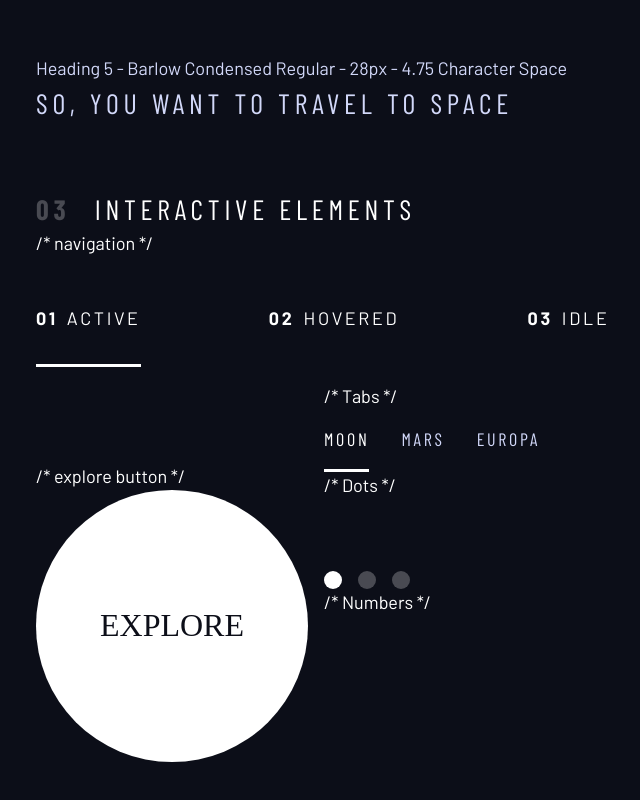
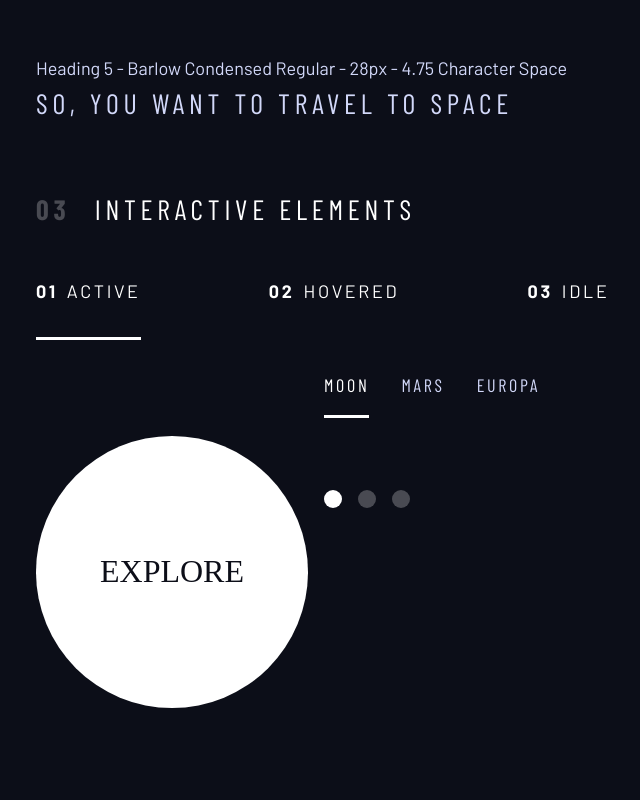
Before and after one commit to tkchan212/space-tourism-react, a React (Vite) app: page /design-system in a window 1280 px wide. Shown: the part 1205-2005 px from the top of the page, without its empty margins (0-640 px from the left). Built offline with nearby package versions, Linux system fonts and the light colour scheme; a web font is replaced by a local one.

Commit message:
route the app and rewrite design system

```diff
--- a/package.json
+++ b/package.json
@@ -11,7 +11,8 @@
   },
   "dependencies": {
     "react": "^18.2.0",
-    "react-dom": "^18.2.0"
+    "react-dom": "^18.2.0",
+    "react-router-dom": "^6.20.1"
   },
   "devDependencies": {
     "@types/react": "^18.2.37",
--- a/src/App.tsx
+++ b/src/App.tsx
@@ -1,28 +1,10 @@
 import { useState } from 'react'
 import './index.css'
-import DesignSystem from './DesignSystem'
+import Router from './routes'
 
 function App() {
-/*
-  return (
-    <>
 
-    00 Home
-    01 Destination
-    02 Crew
-    03 Technology
-
-    So, you want to travel to
-    Space
-    Let’s face it; if you want to go to space, you might as well genuinely go to
-    outer space and not hover kind of on the edge of it. Well sit back, and relax
-    because we’ll give you a truly out of this world experience!
-
-    Explore
-
-    </>
-  ) */
-  return <DesignSystem />
+  return <Router />
 }
 
 export default App
--- a/src/DesignSystem.tsx
+++ b/src/DesignSystem.tsx
@@ -1,5 +1,98 @@
-import { useState } from 'react'
+import { FC } from 'react';
 import './index.css'
+
+const Typography = ({ variant, children }) => {
+  let className = '';
+
+  switch (variant) {
+    case 'h1':
+      className = 'fs-900 ff-serif uppercase';
+      break;
+    case 'h2':
+      className = 'fs-800 ff-serif uppercase';
+      break;
+    case 'h3':
+      className = 'fs-700 ff-serif uppercase';
+      break;
+    case 'h4':
+      className = 'fs-600 ff-serif uppercase';
+      break;
+    case 'h5':
+      className = 'text-accent fs-500 ff-sans-cond uppercase letter-spacing-1';
+      break;
+    case 'subheading1':
+      className = 'fs-500 ff-serif uppercase';
+      break;
+    case 'subheading2':
+      className = 'fs-200 uppercase ff-sans-cond letter-spacing-3';
+      break;
+    case 'navText':
+      className = 'fs-300 uppercase ff-sans-cond letter-spacing-2';
+      break;
+    default:
+      className = '';
+  }
+
+  return <p className={className}>{children}</p>;
+}
+type NavigationItem = {
+    number: string;
+    text: string;
+}
+type NavigationProps = {
+    items: NavigationItem[];
+    activeItem: string;
+}
+const Navigation: FC<NavigationProps> = ({ items, activeItem })  => (
+    <div>
+        <nav>
+            <ul className="primary-navigation underline-indicators flex">
+                {items.map((item, index) => (
+                    <li key={index} className={item.number === activeItem ? 'active' : ''}>
+                        <a className="uppercase text-white letter-spacing-2" href="#">
+                            <span>{item.number}</span>
+                            {item.text}
+                        </a>
+                    </li>
+                ))}
+            </ul>
+        </nav>
+    </div>
+)
+type TabProps = {
+    items: {
+        label: string,
+        value: string,
+    }[],
+    activeItem: string,
+}
+const Tabs: FC<TabProps> = ({ items, activeItem })  => (
+    <div className="tab-list underline-indicators flex">
+        {items.map(item => (
+            <button
+                key={item.value}
+                aria-selected={`${item.value === activeItem}`}
+                className="uppercase ff-sans-cond text-accent bg-dark letter-spacing-2"
+            >
+                {item.label}
+            </button>
+        ))}
+    </div>
+)
+
+const Dots = ({ length, activeItem }) => (
+    <div className="dot-indicators flex">
+        {Array.from({ length }).map((_, index) => (
+            <button key={index} aria-selected={`${index === activeItem}`}>
+                <span className="sr-only">Slide title</span>
+            </button>
+        ))}
+    </div>
+)
+
+const ExploreButton = () => (
+    <a href="#" className="large-button uppercase ff-serif fs-600 text-dark bg-white">Explore</a>
+)
 
 function DesignSystem() {
 
@@ -41,23 +134,23 @@ function DesignSystem() {
                     <div className="flow flow-space-4em" style={{ flexBasis: "100%"}}>
                         <div>
                             <p className="text-accent">Heading 1 - Bellefair Regular - 150px</p>
-                            <p className="fs-900 ff-serif uppercase">Earth</p>
+                            <Typography variant="h1">Earth</Typography>
                         </div>
                         <div>
                             <p className="text-accent">Heading 2 - Bellefair Regular - 100px</p>
-                            <p className="fs-800 ff-serif uppercase">Venus</p>
+                            <Typography variant="h2">Venus</Typography>
                         </div>
                         <div>
                             <p className="text-accent">Heading 3 - Bellefair Regular - 56px</p>
-                            <p className="fs-700 ff-serif uppercase">Jupiter & Saturn</p>
+                            <Typography variant="h3">Jupiter & Saturn</Typography>
                         </div>
                         <div>
                             <p className="text-accent">Heading 4 - Bellefair Regular - 32px</p>
-                            <p className="fs-600 ff-serif uppercase">Uranus, Neptune, & Pluto</p>
+                            <Typography variant="h4">Uranus, Neptune, & Pluto</Typography>
                         </div>
                         <div>
                             <p className="text-accent">Heading 5 - Barlow Condensed Regular - 28px - 4.75 Character Space</p>
-                            <p className="text-accent fs-500 ff-sans-cond uppercase letter-spacing-1">So, you want to travel to space</p>
+                            <Typography variant="h5">So, you want to travel to space</Typography>
                         </div>
 
                     </div>
@@ -65,15 +158,15 @@ function DesignSystem() {
                     <div className="flow flow-space-4em" style={{ flexBasis: "100%"}}>
                         <div>
                             <p className="text-accent">Subheading 1 - Bellefair Regular - 28px</p>
-                            <p className="fs-500 ff-serif uppercase">384,400 km</p>
+                            <Typography variant="subheading1">384,400 km</Typography>
                         </div>
                         <div>
                             <p className="text-accent">Subheading 2 - Barlow Condensed Regular - 14px - 2.35 Character Space</p>
-                            <p className="fs-200 uppercase ff-sans-cond letter-spacing-3">Avg. Distance</p>
+                            <Typography variant="subheading2">Avg. Distance</Typography>
                         </div>
                         <div>
                             <p className="text-accent">Nav Text - Barlow Condensed Regular - 16px - 2.7 Character Space</p>
-                            <p className="fs-300 uppercase ff-sans-cond letter-spacing-2">Europa</p>
+                            <Typography variant="navText">Europa</Typography>
                         </div>
                         <div>
                             <p className="text-accent">Body Text</p>
@@ -86,45 +179,34 @@ function DesignSystem() {
             <section className="flow" id="interactive-elements">
                 <h2 className="numbered-title"><span>03</span> Interactive elements</h2>
 
-                /*  navigation */
-                <div>
-                    <nav>
-                        <ul className="primary-navigation underline-indicators flex">
-                            <li className="active"><a className="uppercase text-white letter-spacing-2" href="#"><span>01</span>Active</a></li>
-                            <li><a className="uppercase text-white letter-spacing-2" href="#"><span>02</span>Hovered</a></li>
-                            <li><a className="uppercase text-white letter-spacing-2" href="#"><span>03</span>Idle</a></li>
-                        </ul>
-                    </nav>
-                </div>
+                {/*  navigation */}
+                <Navigation items={[
+                        { number: '01', text: 'Active' },
+                        { number: '02', text: 'Hovered' },
+                        { number: '03', text: 'Idle' },
+                    ]} activeItem="01" />
 
                 <div className="flex">
                     <div style={{ marginTop: "5rem" }}>
-                        /*  explore button */
-                        <a href="#" className="large-button uppercase ff-serif fs-600 text-dark bg-white">Explore</a>
+                        {/*  explore button */}
+                        <ExploreButton />
                     </div>
 
                     <div className="flow flow-space-4em" style={{ marginBottom: '50vh'}}>
-                        /*  Tabs */
-                        <div className="tab-list underline-indicators flex">
-                            <button aria-selected="true" className="uppercase ff-sans-cond text-accent bg-dark letter-spacing-2">Moon</button>
-                            <button aria-selected="false" className="uppercase ff-sans-cond text-accent bg-dark letter-spacing-2">Mars</button>
-                            <button aria-selected="false" className="uppercase ff-sans-cond text-accent bg-dark letter-spacing-2">Europa</button>
-                        </div>
+                        {/*  Tabs */}
+                        <Tabs items={[
+                            { label: 'Moon', value: 'moon' },
+                            { label: 'Mars', value: 'mars' },
+                            { label: 'Europa', value: 'europa' },
+                        ]} activeItem="moon" />
 
-                        /*  Dots */
-                        <div className="dot-indicators flex">
-                            <button aria-selected="true"><span className="sr-only">Slide title</span></button>
-                            <button aria-selected="false"><span className="sr-only">Slide title</span></button>
-                            <button aria-selected="false"><span className="sr-only">Slide title</span></button>
-                        </div>
+                        {/*  Dots */}
+                        <Dots length={3} activeItem={0} />
 
-                        /*  Numbers */
+                        {/*  Numbers */}
                     </div>
                 </div>
-
             </section>
-
-
         </div>
 
     </>
--- /dev/null
+++ b/src/Home.tsx
@@ -0,0 +1,26 @@
+import { useState } from 'react'
+import './index.css'
+
+function Home() {
+  return (
+    <div>
+  00 Home
+  01 Destination
+  02 Crew
+  03 Technology
+
+  So, you want to travel to
+  Space
+  Let’s face it; if you want to go to space, you might as well genuinely go to
+  outer space and not hover kind of on the edge of it. Well sit back, and relax
+  because we’ll give you a truly out of this world experience!
+
+  Explore
+
+    </div>
+
+
+  )
+}
+
+export default Home
--- a/src/main.tsx
+++ b/src/main.tsx
@@ -1,10 +1,13 @@
 import React from 'react'
 import ReactDOM from 'react-dom/client'
 import App from './App.tsx'
+import { BrowserRouter } from 'react-router-dom'
 import './index.css'
 
 ReactDOM.createRoot(document.getElementById('root')!).render(
   <React.StrictMode>
+    <BrowserRouter>
     <App />
+    </BrowserRouter>
   </React.StrictMode>,
 )
--- /dev/null
+++ b/src/routes.tsx
@@ -0,0 +1,37 @@
+import { Suspense, lazy, ElementType } from 'react';
+import { Navigate, useRoutes, useLocation } from 'react-router-dom';
+
+
+// ----------------------------------------------------------------------
+
+const Loadable = (Component: ElementType) => (props: any) => {
+  // eslint-disable-next-line react-hooks/rules-of-hooks
+  const { pathname } = useLocation();
+
+  return (
+    <Suspense fallback={<div>Loading...</div>}>
+      <Component {...props} />
+    </Suspense>
+  );
+};
+
+export default function Router() {
+  return useRoutes([
+    {
+      path: '',
+      element: (
+        <Home />
+      ),
+    },
+    {
+      path: 'design-system',
+      element: (
+        <DesignSystem />
+      ),
+    },
+    { path: '*', element: <Navigate to="/404" replace /> },
+  ]);
+}
+
+const Home = Loadable(lazy(() => import('./Home')));
+const DesignSystem = Loadable(lazy(() => import('./DesignSystem')));
```
Also changed, not shown: 1 other file (tests, documents, lock files or other folders).
